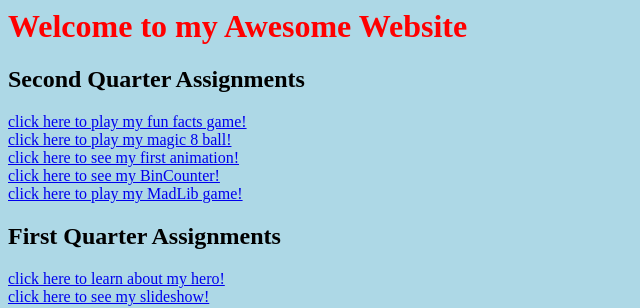
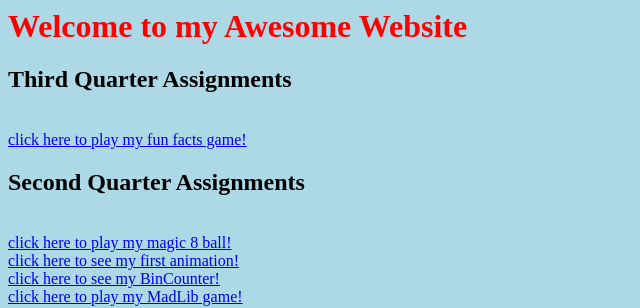
Before and after one commit to p3quilty22/myWebSite, a plain HTML site: page index.html in a window 1280 px wide. Shown: the top 308 px of the page, without its empty margins (0-640 px from the left). Drawn offline with Linux system fonts and the light colour scheme.

Commit message:
Add files via upload

```diff
--- a/index.html
+++ b/index.html
@@ -7,8 +7,12 @@
 
     <h1>Welcome to my Awesome Website</h1>
     <font color = "black">
+        <h2>Third Quarter Assignments</h2>
+        <br/>
+         <a href="funFacts.html"> click here to play my fun facts game! </a>
+        <br>
         <h2>Second Quarter Assignments</h2>
-        <a href="funFacts.html"> click here to play my fun facts game! </a>
+
         <br/>
         <a href="magic8ball.html"> click here to play my magic 8 ball! </a>
         <br/>
```
